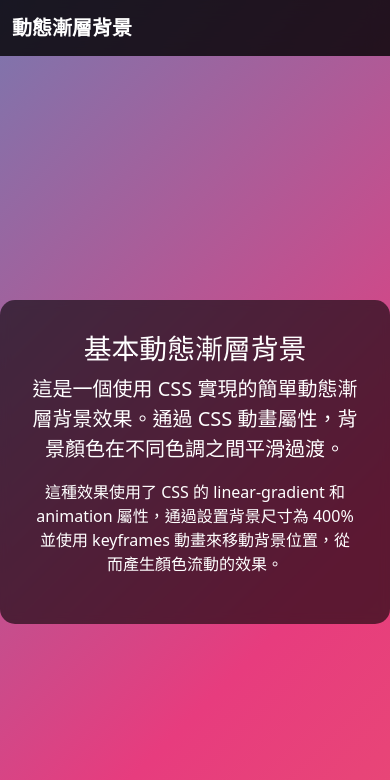
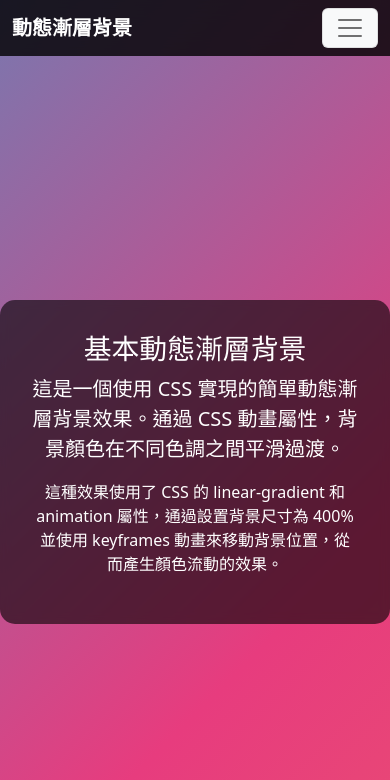
Before and after one commit to alfo0924/DynamicGradientBackground, a plain HTML site: page index.html in a window 390 px wide. Drawn offline with nearby package versions, Linux system fonts and the light colour scheme.

Commit message:
v1.4 update css details settings

```diff
--- a/index.html
+++ b/index.html
@@ -15,11 +15,11 @@
 <nav class="navbar navbar-expand-lg fixed-top">
     <div class="container">
         <a class="navbar-brand" >動態漸層背景</a>
-<!--        <button class="navbar-toggler" type="button" data-bs-toggle="collapse" data-bs-target="#navbarNav"-->
-<!--                aria-controls="navbarNav" aria-expanded="false" aria-label="Toggle navigation">-->
-<!--            <span class="navbar-toggler-icon"></span>-->
-<!--        </button>-->
-        <div class="collapse navbar-collapse" id="navbarNav">
+        <button class="navbar-toggler bg-light " type="button" data-bs-toggle="collapse" data-bs-target="#navbarNav"
+                aria-controls="navbarNav" aria-expanded="false" aria-label="Toggle navigation">
+            <span class="navbar-toggler-icon"></span>
+        </button>
+        <div class="collapse navbar-collapse m-2" id="navbarNav">
             <ul class="navbar-nav ms-auto">
                 <li class="nav-item">
                     <a class="nav-link active" data-target="basic-gradient" href="#">基本動態漸層背景</a>
```
